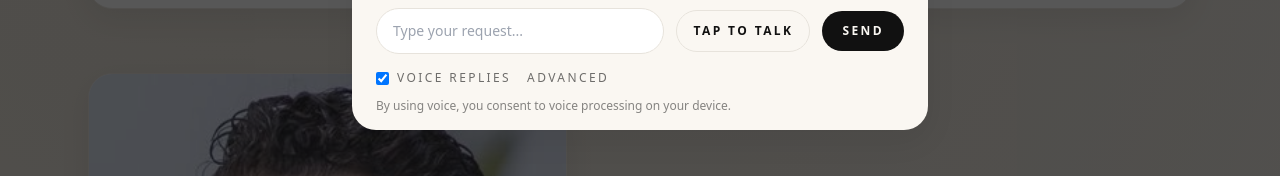
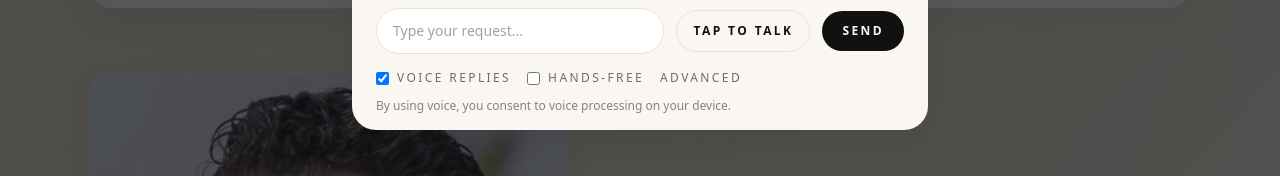
Before and after one commit to frankbjj23/Cutz-By-Casper, a Next.js app: page / in a window 1280 px wide. Both pictures are taken after a click on the button "OPEN AI SECRETARY". Shown: the part 1034-1210 px from the top of the page. Built offline with nearby package versions, Linux system fonts and the light colour scheme.

Commit message:
Add hands-free listening mode to AI Secretary

```diff
--- a/components/AIAssistantModal.tsx
+++ b/components/AIAssistantModal.tsx
@@ -42,11 +42,13 @@ export default function AIAssistantModal({ isOpen, onClose }: AssistantModalProp
   const [selectedVoiceName, setSelectedVoiceName] = useState<string>("");
   const [showAdvanced, setShowAdvanced] = useState(false);
   const [lastCheckoutUrl, setLastCheckoutUrl] = useState<string | null>(null);
+  const [handsFree, setHandsFree] = useState(false);
   const transcriptRef = useRef<HTMLDivElement | null>(null);
   const speechRef = useRef<ReturnType<typeof createSpeechRecognizer> | null>(null);
   const audioRef = useRef<HTMLAudioElement | null>(null);
   const hasInteractedRef = useRef(false);
   const autoStartRef = useRef(false);
+  const autoListenRef = useRef<number | null>(null);
 
   const speechSupported = useMemo(() => isSpeechRecognitionSupported(), []);
 
@@ -67,6 +69,10 @@ export default function AIAssistantModal({ isOpen, onClose }: AssistantModalProp
       setLiveTranscript("");
       speechRef.current?.stop();
       autoStartRef.current = false;
+      if (autoListenRef.current) {
+        window.clearTimeout(autoListenRef.current);
+        autoListenRef.current = null;
+      }
     }
   }, [isOpen]);
 
@@ -87,6 +93,10 @@ export default function AIAssistantModal({ isOpen, onClose }: AssistantModalProp
     const storedEnabled = window.localStorage.getItem("ai-secretary-voice-enabled");
     if (storedEnabled) {
       setVoiceEnabled(storedEnabled === "true");
+    }
+    const storedHandsFree = window.localStorage.getItem("ai-secretary-hands-free");
+    if (storedHandsFree) {
+      setHandsFree(storedHandsFree === "true");
     }
   }, [isOpen, voiceReady]);
 
@@ -144,6 +154,19 @@ export default function AIAssistantModal({ isOpen, onClose }: AssistantModalProp
 
   const getSelectedVoice = () =>
     voiceOptions.find((voice) => voice.name === selectedVoiceName) ?? null;
+
+  const scheduleAutoListen = () => {
+    if (!handsFree || !speechSupported || !isOpen || listening || loading) return;
+    if (autoListenRef.current) {
+      window.clearTimeout(autoListenRef.current);
+    }
+    autoListenRef.current = window.setTimeout(() => {
+      autoListenRef.current = null;
+      if (!listening) {
+        startListening();
+      }
+    }, 400);
+  };
 
   const sendMessage = async (text: string) => {
     if (!text.trim()) return;
@@ -241,26 +264,36 @@ export default function AIAssistantModal({ isOpen, onClose }: AssistantModalProp
             audio.onended = () => {
               setSpeaking(false);
               URL.revokeObjectURL(url);
+              scheduleAutoListen();
             };
             audio.onerror = () => {
               setSpeaking(false);
               URL.revokeObjectURL(url);
+              scheduleAutoListen();
             };
             await audio.play();
           } catch {
             setSpeaking(false);
             speak(data.replyText ?? "", {
               voice: getSelectedVoice(),
-              onEnd: () => setSpeaking(false),
+              onEnd: () => {
+                setSpeaking(false);
+                scheduleAutoListen();
+              },
             });
           }
         } else {
           setSpeaking(true);
           speak(data.replyText ?? "", {
             voice: getSelectedVoice(),
-            onEnd: () => setSpeaking(false),
+            onEnd: () => {
+              setSpeaking(false);
+              scheduleAutoListen();
+            },
           });
         }
+      } else {
+        scheduleAutoListen();
       }
     } catch (error) {
       setMessages((prev) => [
@@ -310,10 +343,10 @@ export default function AIAssistantModal({ isOpen, onClose }: AssistantModalProp
         setListening(false);
         setLiveTranscript("");
         playEarcon(440);
-        if (transcript) {
-          sendMessage(transcript);
-        }
-      },
+      if (transcript) {
+        sendMessage(transcript);
+      }
+    },
       onError: () => setListening(false),
     });
     speechRef.current = recognizer;
@@ -470,6 +503,27 @@ export default function AIAssistantModal({ isOpen, onClose }: AssistantModalProp
               />
               Voice replies
             </label>
+            {speechSupported && (
+              <label className="flex items-center gap-2 text-xs uppercase tracking-[0.2em] text-ink/60">
+                <input
+                  type="checkbox"
+                  checked={handsFree}
+                  onChange={(event) => {
+                    markInteraction();
+                    const enabled = event.target.checked;
+                    setHandsFree(enabled);
+                    window.localStorage.setItem(
+                      "ai-secretary-hands-free",
+                      enabled ? "true" : "false"
+                    );
+                    if (enabled) {
+                      scheduleAutoListen();
+                    }
+                  }}
+                />
+                Hands-free
+              </label>
+            )}
             <button
               type="button"
               className="text-xs uppercase tracking-[0.2em] text-ink/60 hover:text-ink"
```
